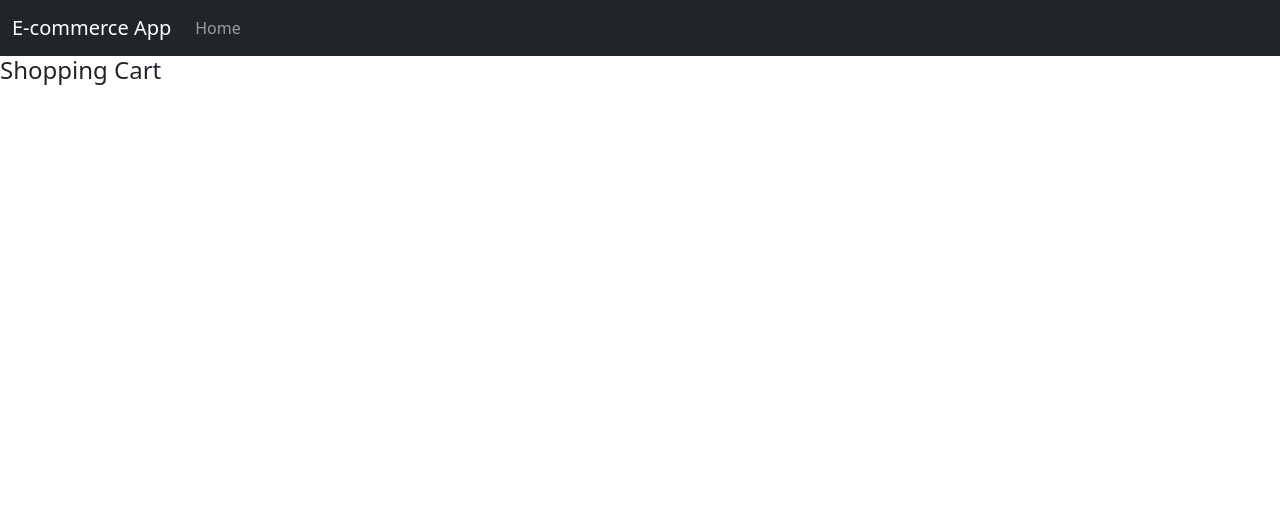
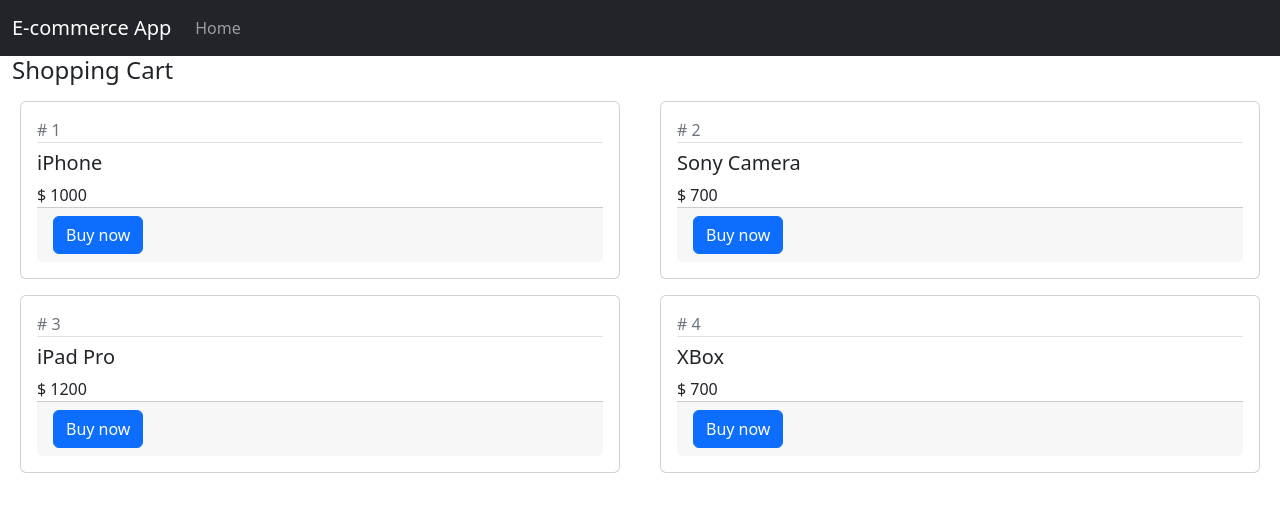
Before and after one commit to jhimy-michel/e-commerce, a React (Create React App) app: page / in a window 1280 px wide. Shown: the top 512 px of the page. Built offline with nearby package versions, Linux system fonts and the light colour scheme.

Commit message:
Adding shopping cart and product list

```diff
--- a/src/Product.tsx
+++ b/src/Product.tsx
@@ -1,7 +1,27 @@
-import React from 'react';
+import React, { ReactNode, useState } from 'react';
+import { Products } from './ShoppingCart';
 
-const Product = () => {
-  return <div></div>;
+const Product = ({
+  prod,
+  children
+}: {
+  prod: Products;
+  children?: React.PropsWithChildren<ReactNode>;
+}): JSX.Element => {
+  const [product, setProduct] = useState<Products>(prod);
+
+  return (
+    <div className="col-lg-6">
+      <div className="card m-2">
+        <div className="card-body">
+          <div className="text-muted"># {product.id}</div>
+          <h5 className="pt-2 border-top">{product.productName}</h5>
+          <div>$ {product.price}</div>
+          <div className="card-footer text-right">{children}</div>
+        </div>
+      </div>
+    </div>
+  );
 };
 
 export default Product;
--- a/src/ShoppingCart.tsx
+++ b/src/ShoppingCart.tsx
@@ -1,6 +1,7 @@
 import React, { useState } from 'react';
+import Product from './Product';
 
-interface Products {
+export interface Products {
   id: number;
   productName: string;
   price: number;
@@ -21,9 +22,17 @@
 const ShoppingCart = (): JSX.Element => {
   const [products, setProducts] = useState<ShoppingState>(initialState);
   return (
-    <div>
+    <div className="container-fluid">
       <h4>Shopping Cart</h4>
-      <div></div>
+      <div className="row">
+        {products.products.map((prod, index) => {
+          return (
+            <Product key={index} prod={prod}>
+              <button className="btn btn-primary">Buy now</button>
+            </Product>
+          );
+        })}
+      </div>
     </div>
   );
 };
```
